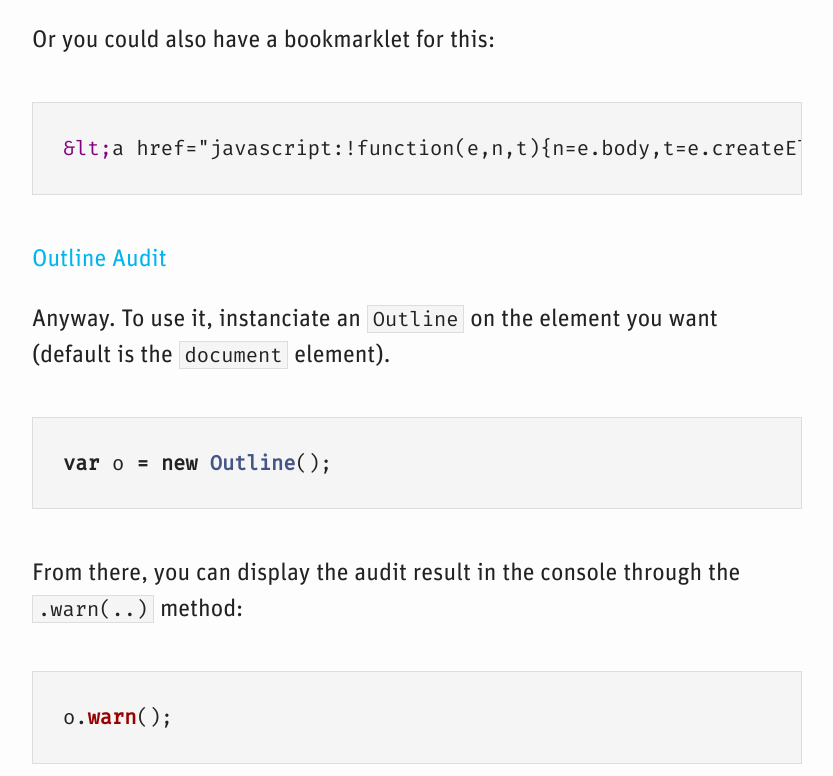
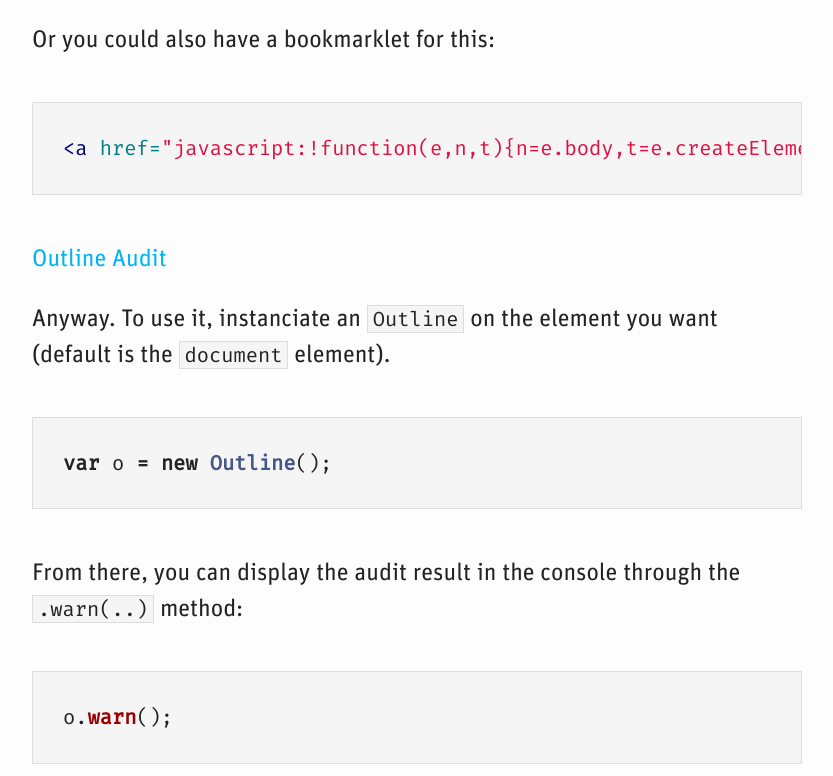
Before and after one commit to edenspiekermann/espi-devblog, a Jekyll site: the page built from _posts/2016-03-29-introducing-outline-audit.md, in a window 1280 px wide and 900 px high, scrolled down 3405 px, cut to the strip 124-900 px from the top of the window. Shown: the whole strip, without its empty margins (223-1056 px from the left). Built offline with Jekyll 4.4.1, drawn with Linux system fonts in a browser that asks for light colours; some of the changed lines change nothing that is shown.

Commit message:
Fixed broken code block

```diff
--- a/_posts/2016-03-29-introducing-outline-audit.md
+++ b/_posts/2016-03-29-introducing-outline-audit.md
@@ -45,7 +45,7 @@ Given the size of the script (and that it doesn’t have any dependency), there
 Or you could also have a bookmarklet for this:
 
 {% highlight html %}
-&lt;a href="javascript:!function(e,n,t){n=e.body,t=e.createElement('script'),t.src='https://cdn.rawgit.com/edenspiekermann/outline-audit/master/index.js',t.async=!0,t.onload=function(){new Outline().warn()},n.appendChild(t)}(document);">Outline Audit&lt;/a>
+<a href="javascript:!function(e,n,t){n=e.body,t=e.createElement('script'),t.src='https://cdn.rawgit.com/edenspiekermann/outline-audit/master/index.js',t.async=!0,t.onload=function(){new Outline().warn()},n.appendChild(t)}(document);">Outline Audit</a>
 {% endhighlight %}
 
 <a href="javascript:!function(e,n,t){n=e.body,t=e.createElement('script'),t.src='https://cdn.rawgit.com/edenspiekermann/outline-audit/master/index.js',t.async=!0,t.onload=function(){new Outline().warn()},n.appendChild(t)}(document);">Outline Audit</a>
```
